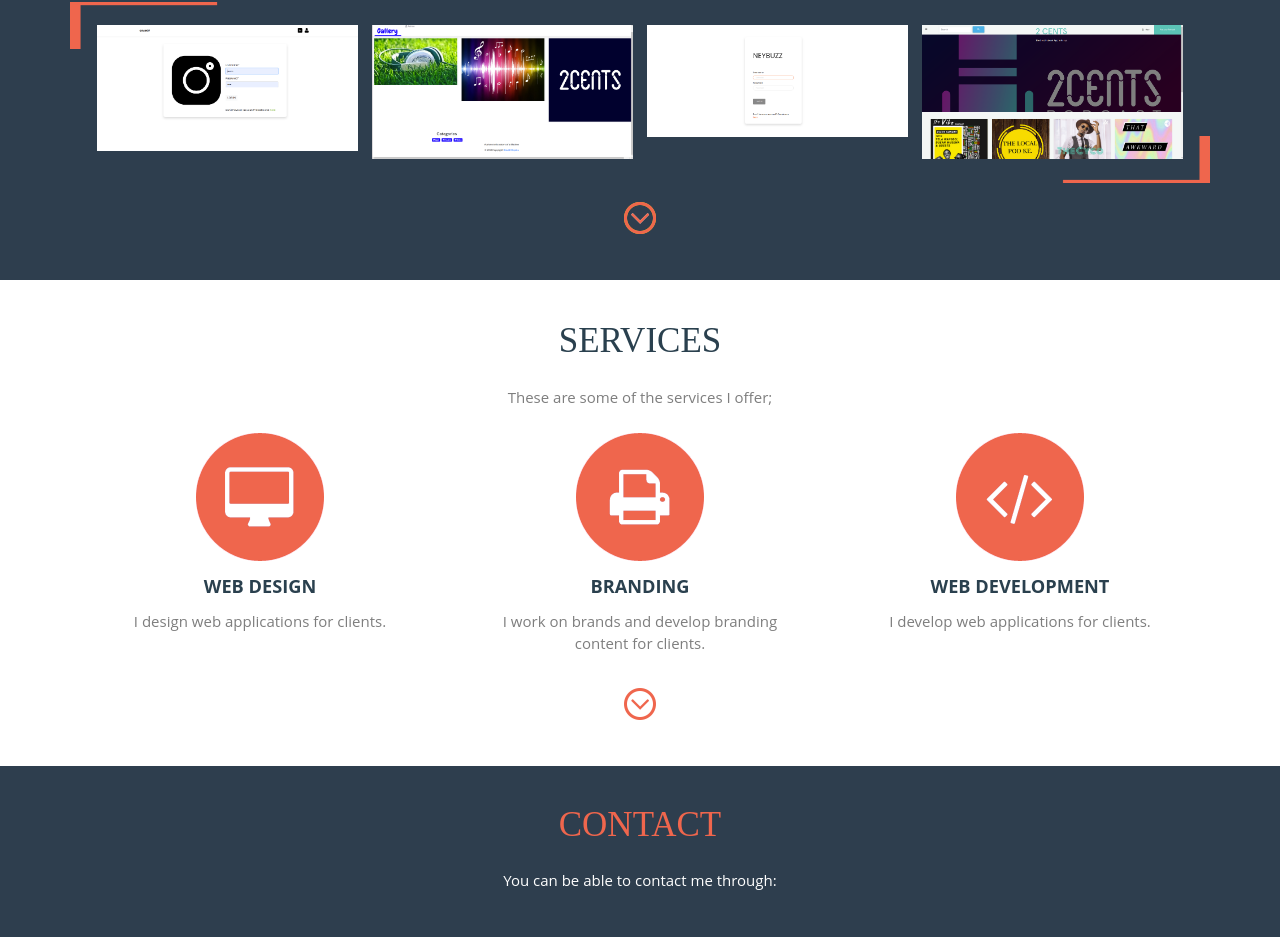
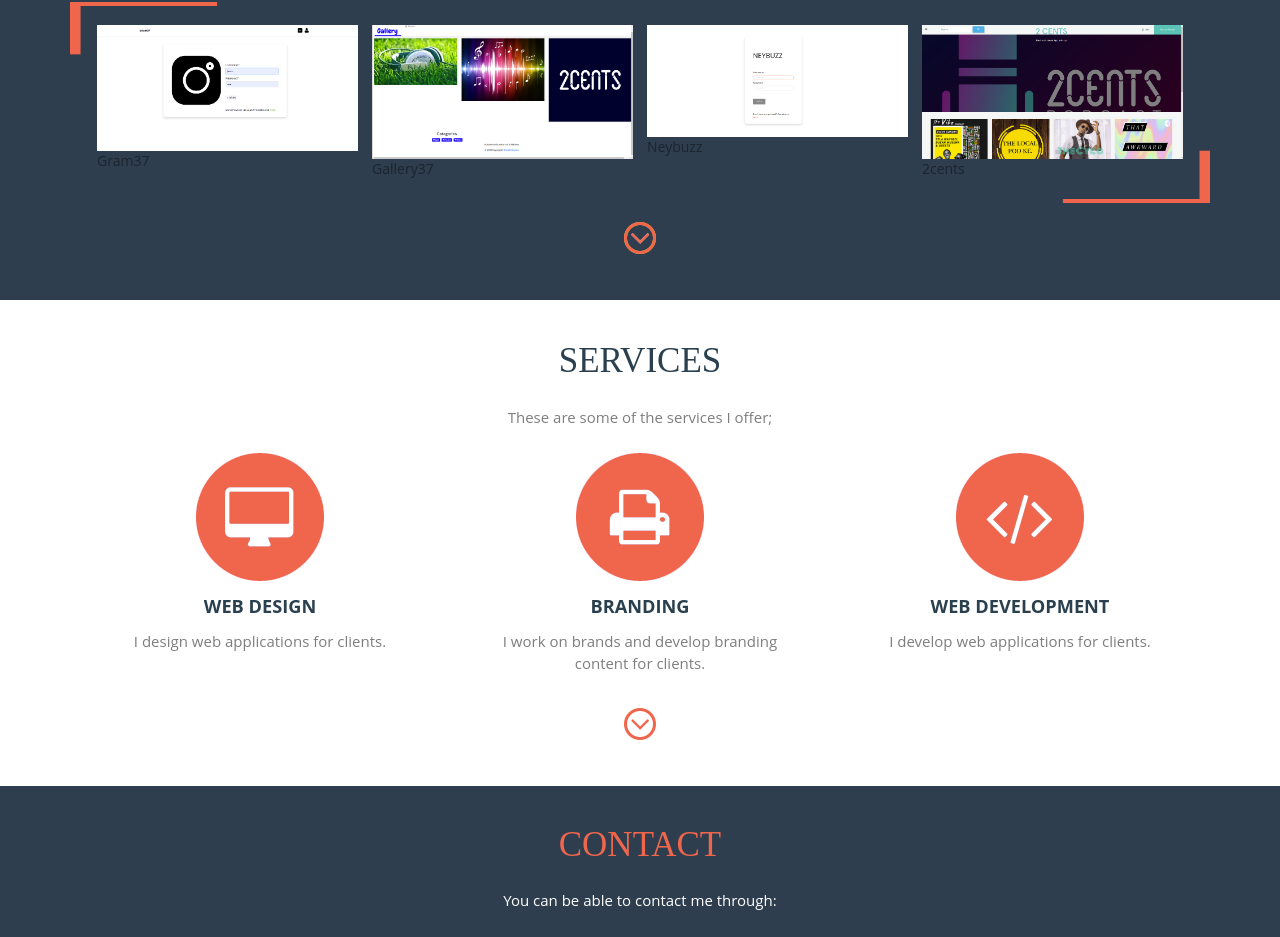
Before and after one commit to Msyoka/Msyoka.github.io, a plain HTML site: page index.html in a window 1280 px wide. Shown: the part 1465-2402 px from the top of the page. Drawn offline with Linux system fonts and the light colour scheme.

Commit message:
add changes

```diff
--- a/index.html
+++ b/index.html
@@ -269,24 +269,28 @@ Smartphone Compatible web template, free webdesigns for Nokia, Samsung, LG, Sony
 													<div class="col-md-3 img-top grid_box">
 														<a href="images/gram.png" class="swipebox"  title="Gram37">
 															  <img src="images/gram.png" class="img-responsive" alt="">
+															  <a href="https://gram37.herokuapp.com/" target="target_blank">Gram37</a>
 															  <span class="zoom-icon"></span>
 														</a>
 													</div>
 													<div class="col-md-3 img-top grid_box">
 														<a href="images/gall.png" class="swipebox"  title="Gallery37">
 															  <img src="images/gall.png" class="img-responsive" alt="">
+															  <a href="https://gallery37.herokuapp.com/" target="target_blank">Gallery37</a>
 															  <span class="zoom-icon"></span>
 														</a>
 													</div>
 													<div class="col-md-3 img-top grid_box">
 														<a href="images/neybuzz.png" class="swipebox"  title="Neybuzz">
 															  <img src="images/neybuzz.png" class="img-responsive" alt="">
+															  <a href="https://neybuz.herokuapp.com/" target="target_blank">Neybuzz</a>
 															  <span class="zoom-icon"></span>
 														</a>
 													</div>
 													<div class="col-md-3 img-top grid_box">
 														<a href="images/logo.jpg" class="swipebox"  title="2cents">
 															  <img src="images/2cents.png" class="img-responsive" alt="">
+															  <a href="https://cents2.herokuapp.com/" target="target_blank">2cents</a>
 															  <span class="zoom-icon"></span>
 														</a>
 													</div>
```
